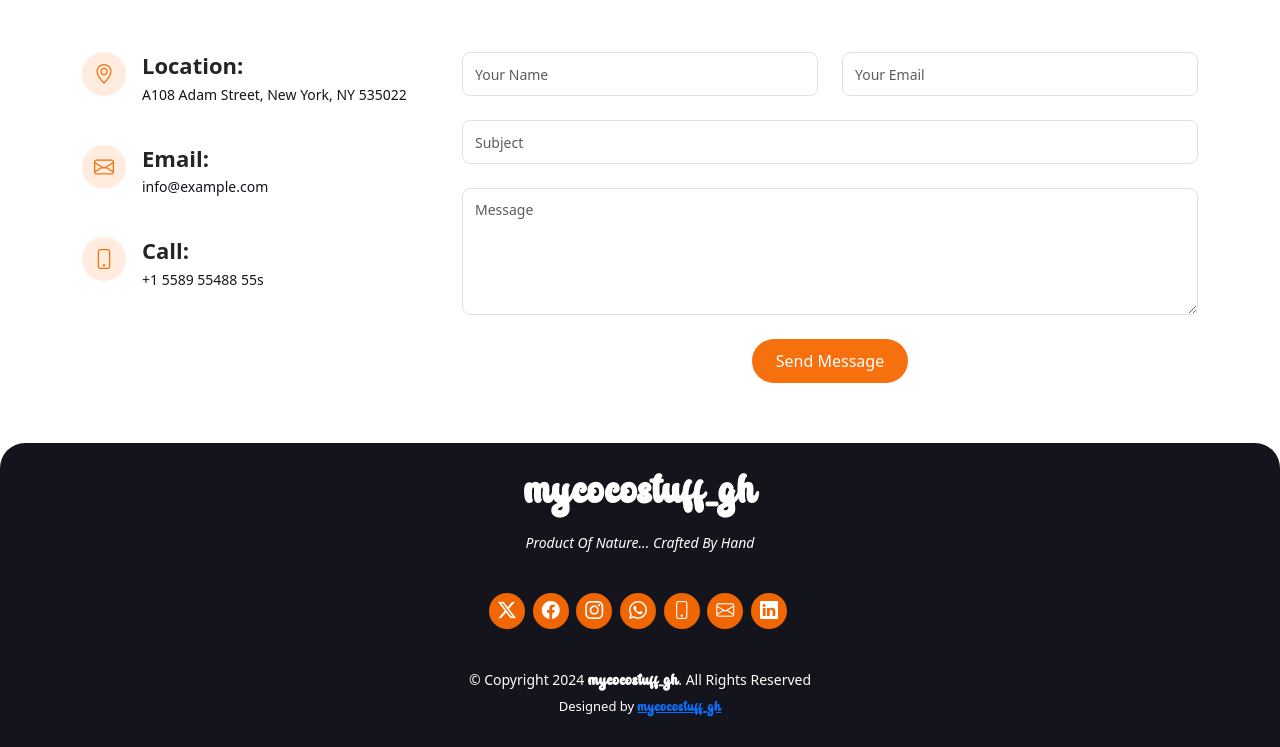
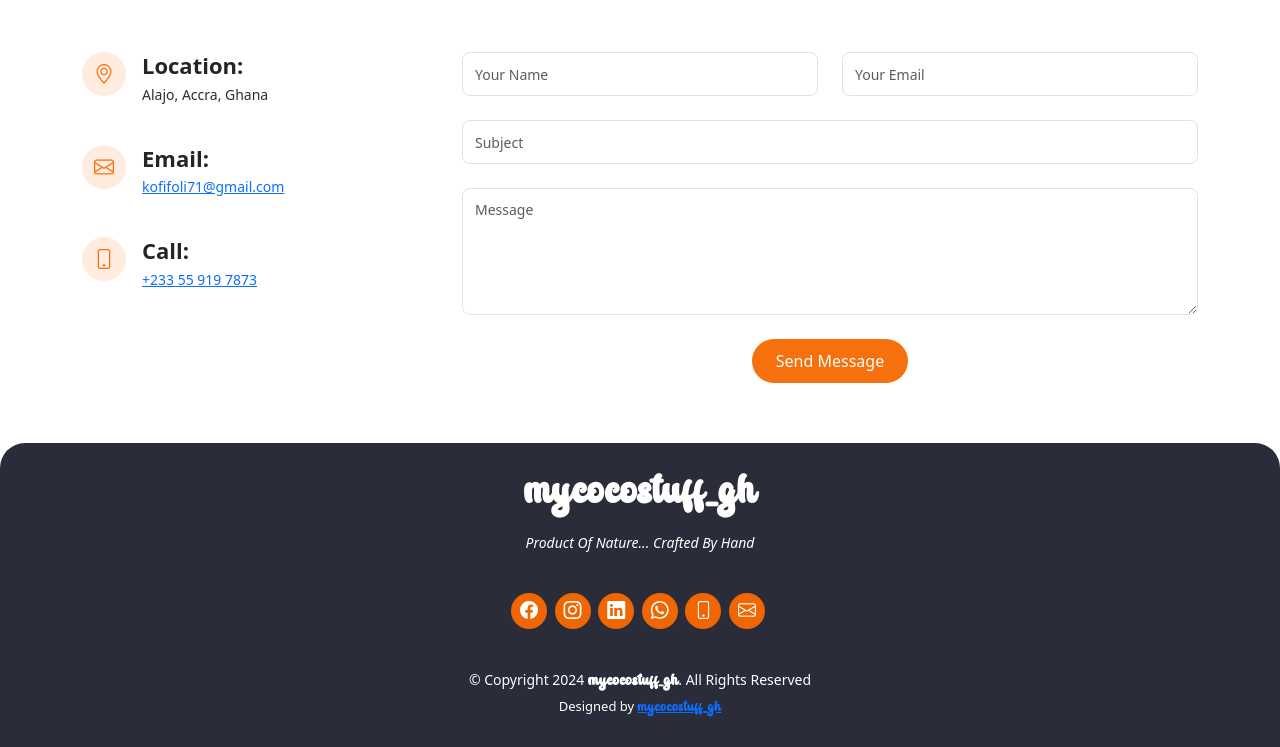
Before and after one commit to heli-toon/mycocostuff, a website built with Vite: page index.html in a window 1280 px wide. Shown: the part 1362-2109 px from the top of the page. Built offline with nearby package versions, Linux system fonts and the light colour scheme.

Commit message:
UI Change

```diff
--- a/css/style.css
+++ b/css/style.css
@@ -10,7 +10,7 @@
   --primary: #f6700d;
   --primary2: #d28338;
   --secondary: rgba(121, 102, 78, 0.9);
-  --black1: #14151c;
+  --black1: rgb(42, 44, 57);
   --black2: #242526;
   --white: #ffffff;
   --whitegray: #ddd;
--- a/index.html
+++ b/index.html
@@ -53,7 +53,7 @@
           <p>Contact Us</p>
         </div>
         <div class="map">
-          <iframe title="mycocostuff_gh Showroom Location" src="https://www.google.com/maps/embed?pb=!1m14!1m8!1m3!1d12097.433213460943!2d-74.0062269!3d40.7101282!3m2!1i1024!2i768!4f13.1!3m3!1m2!1s0x0%3A0xb89d1fe6bc499443!2sDowntown+Conference+Center!5e0!3m2!1smk!2sbg!4v1539943755621" frameborder="0" allowfullscreen></iframe>
+          <iframe title="mycocostuff_gh Showroom Location" src="https://www.google.com/maps/embed?pb=!1m14!1m8!1m3!1d12097.433213460943!2d-74.0062269!3d40.7101282!3m2!1i1024!2i768!4f13.1!3m3!1m2!1s0x0%3A0xb89d1fe6bc499443!2sDowntown+Conference+Center!5e0!3m2!1smk!2sbg!4v1539943755621" frameborder="0" loading="lazy" allowfullscreen></iframe>
         </div>
         <div class="row mt-5">
           <div class="col-lg-4" data-aos="fade-right">
@@ -61,17 +61,17 @@
               <div class="address">
                 <i class="bi bi-geo-alt"></i>
                 <h4>Location:</h4>
-                <p>A108 Adam Street, New York, NY 535022</p>
+                <p>Alajo, Accra, Ghana</p>
               </div>
               <div class="email">
                 <i class="bi bi-envelope"></i>
                 <h4>Email:</h4>
-                <p>info@example.com</p>
+                <p><a href="mailto:kofifoli71@gmail.com">kofifoli71@gmail.com</a></p>
               </div>
               <div class="phone">
                 <i class="bi bi-phone"></i>
                 <h4>Call:</h4>
-                <p>+1 5589 55488 55s</p>
+                <p><a href="tel:+233559197873">+233 55 919 7873</a></p>
               </div>
             </div>
           </div>
@@ -107,13 +107,12 @@
         <h3>mycocostuff_gh</h3>
         <p>Product Of Nature... Crafted By Hand</p>
         <div class="social-links">
-          <a title="Twitter / X" href="#" class="twitter"><i class="bi bi-twitter-x"></i></a>
           <a title="Facebook" href="https://www.facebook.com/profile.php?id=100095708970272&mibextid=ZbWKwL" class="facebook"><i class="bi bi-facebook"></i></a>
           <a title="Instagram" href="https://www.instagram.com/mycocostuff_gh" class="instagram"><i class="bi bi-instagram"></i></a>
+          <a title="LinkedIn" href="https://www.linkedin.com/in/mycocostuff-gh-elisha-foli-027200248" class="linkedin"><i class="bi bi-linkedin"></i></a>
           <a title="WhatsApp" href="https://wa.me/c/233559197873" class="whatsapp"><i class="bi bi-whatsapp"></i></a>
           <a title="Phone Number" href="tel:+233559197873" class="phone"><i class="bi bi-phone"></i></a>
           <a title="Email" href="mailto:kofifoli71@gmail.com" class="email"><i class="bi bi-envelope"></i></a>
-          <a title="LinkedIn" href="#" class="linkedin"><i class="bi bi-linkedin"></i></a>
         </div>
         <div class="copyright">
           &copy; Copyright 2024 <strong><span class="comp-name">mycocostuff_gh</span></strong>. All Rights Reserved
```
